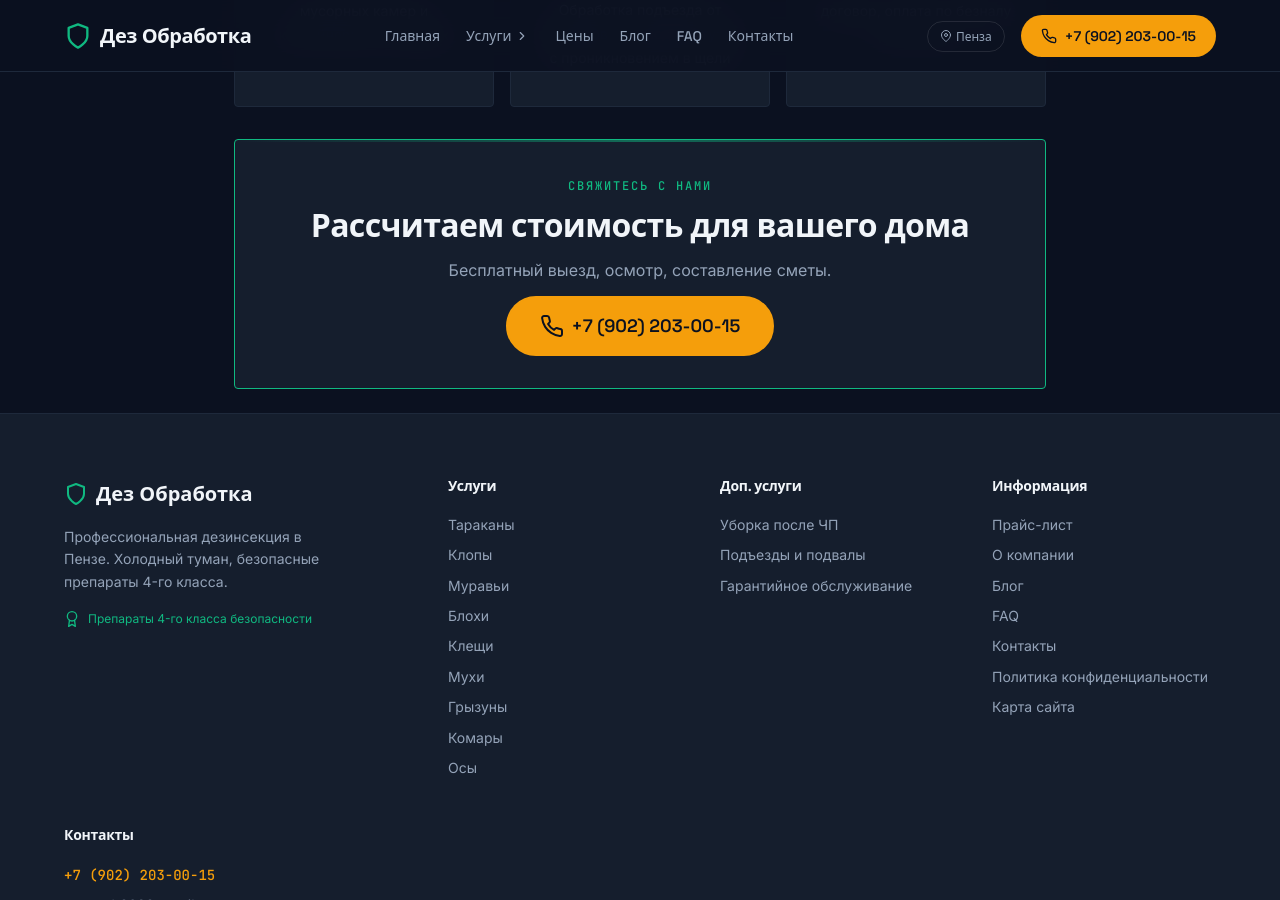
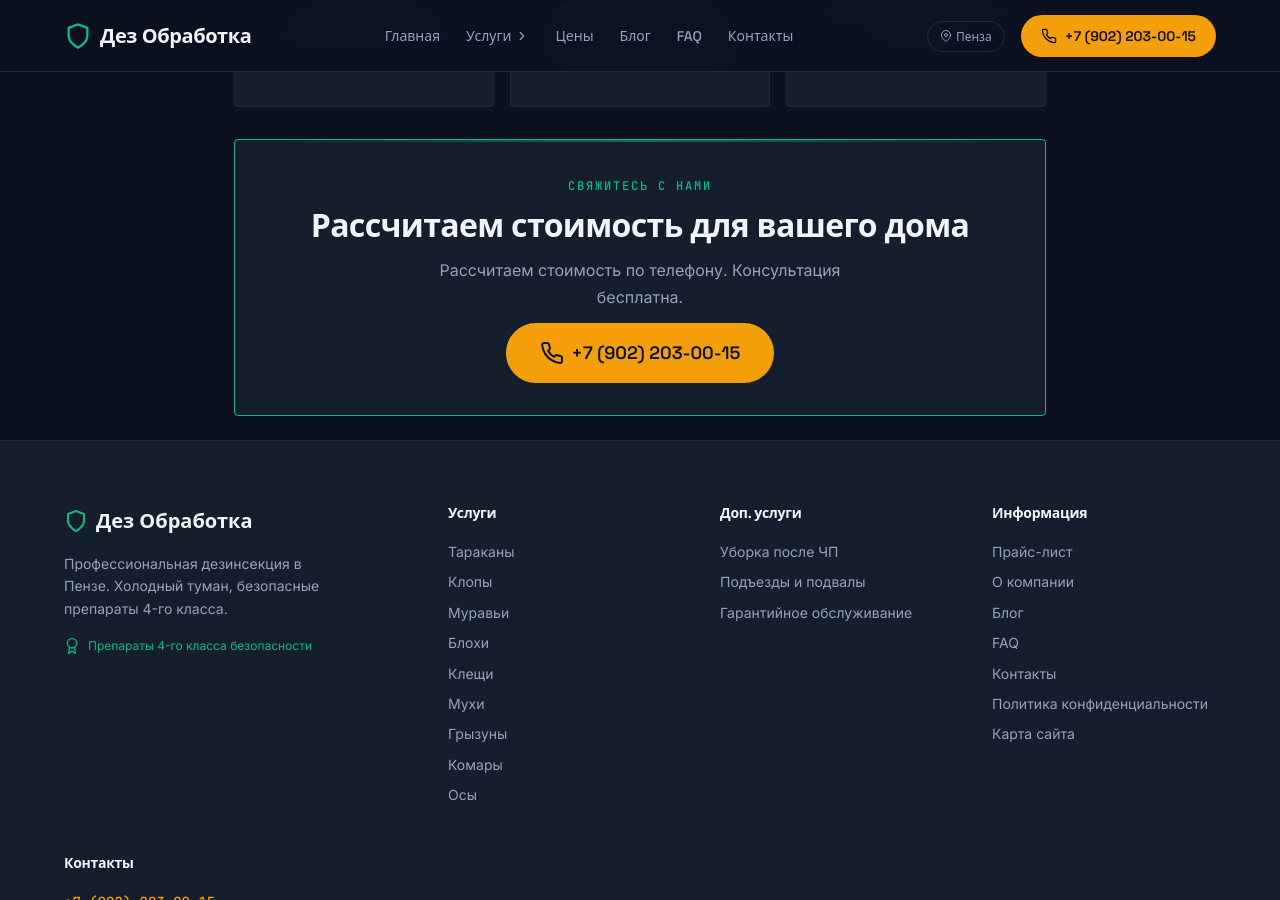
Before and after one commit to kaylas000/dez-obrabotka.pro, a Jekyll site: the page built from uslugi/obrabotka-podezdy/index.html, in a window 1280 px wide and 900 px high, scrolled down 1727 px. Built offline with Jekyll 4.4.1, drawn with Linux system fonts in a browser that asks for light colours.

Commit message:
поменяны иконки подъезды/подвалы, убран осмотр из CTA

```diff
--- a/uslugi/obrabotka-podezdy/index.html
+++ b/uslugi/obrabotka-podezdy/index.html
@@ -56,12 +56,12 @@
     <h2>Что обрабатываем</h2>
     <div class="method-grid">
       <div class="method-card">
-        {% include icons/podezdy.svg %}
+        {% include icons/home.svg %}
         <h4>Подъезды</h4>
         <p style="font-size:var(--text-sm)">Дезинфекция лестничных клеток, лифтов, почтовых ящиков, входных групп</p>
       </div>
       <div class="method-card">
-        {% include icons/droplet.svg %}
+        {% include icons/podezdy.svg %}
         <h4>Подвалы</h4>
         <p style="font-size:var(--text-sm)">Борьба с сыростью, плесенью, тараканами, клопами в подвальных помещениях</p>
       </div>
@@ -93,7 +93,7 @@
     <div class="cta" style="margin-top:var(--space-6)">
       <span class="section__label">Свяжитесь с нами</span>
       <h3 class="cta__title">Рассчитаем стоимость для вашего дома</h3>
-      <p class="cta__text">Бесплатный выезд, осмотр, составление сметы.</p>
+      <p class="cta__text">Рассчитаем стоимость по телефону. Консультация бесплатна.</p>
       <div class="cta__actions">
         <a href="tel:+79022030015" class="btn btn--primary btn--lg">{% include icons/phone.svg %} +7 (902) 203-00-15</a>
       </div>
```
